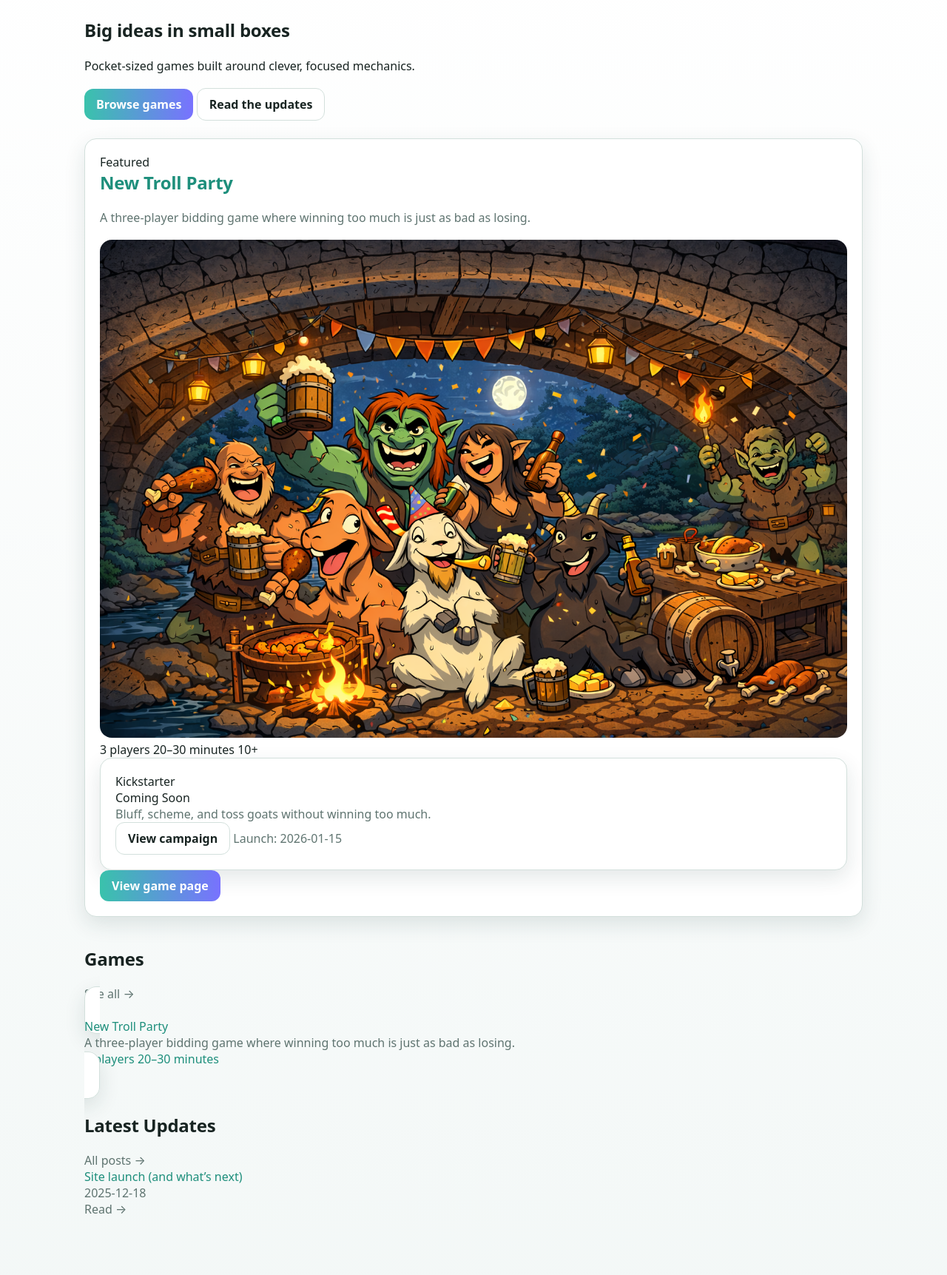
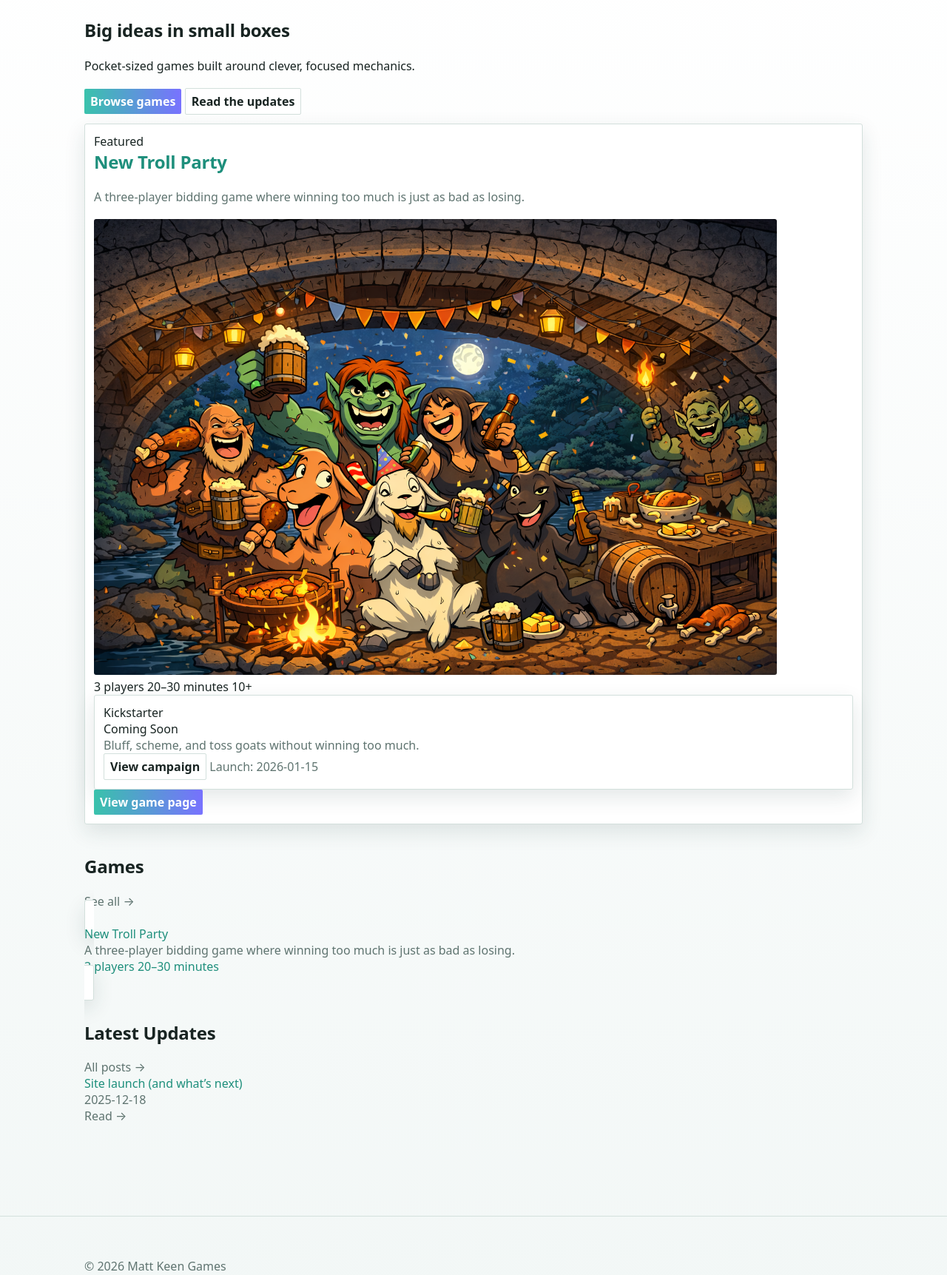
Before and after one commit to mlkeen/mattkeengames, a Flask app: page / in a window 1280 px wide. Shown: the part 93-1816 px from the top of the page at 74% size. Run offline with Flask 3, Linux system fonts and the light colour scheme.

Commit message:
adjustments

```diff
--- a/static/css/site.css
+++ b/static/css/site.css
@@ -130,7 +130,7 @@
   display:flex;
   align-items:center;
   justify-content:space-between;
-  gap:16px;
+  gap:12px;
 }
 
 nav a{
@@ -150,9 +150,9 @@
 .tile{
   background:var(--panel);
   border:1px solid var(--line);
-  border-radius:16px;
+  border-radius:3px;
   box-shadow:var(--shadow);
-  padding:20px;
+  padding:12px;
 }
 
 .tile:hover{
@@ -165,14 +165,16 @@
 
 .hero{
   display:grid;
-  gap:24px;
+  gap:12px;
   align-items:center;
 }
 
 .hero img{
-  width:100%;
-  border-radius:16px;
+  width:90%;
+  border-radius:3px;
 }
+
+
 
 /* ============================================================
    Buttons
@@ -180,8 +182,8 @@
 
 .btn{
   display:inline-block;
-  padding:10px 16px;
-  border-radius:12px;
+  padding:6px 8px;
+  border-radius:2px;
   border:1px solid var(--line);
   background:var(--panel);
   color:var(--text);
@@ -218,8 +220,8 @@
 .newsletter{
   background:var(--panel2);
   border:1px solid var(--line);
-  border-radius:16px;
-  padding:20px;
+  border-radius:3px;
+  padding:12px;
 }
 
 .newsletter form{
@@ -233,7 +235,7 @@
   flex:1;
   min-width:220px;
   padding:10px 12px;
-  border-radius:12px;
+  border-radius:3px;
   border:1px solid var(--line);
   background:var(--panel);
   color:var(--text);
@@ -241,7 +243,7 @@
 
 .newsletter input[type="submit"]{
   padding:10px 14px;
-  border-radius:12px;
+  border-radius:3px;
   border:none;
   background:var(--grad-primary);
   color:var(--panel);
```
